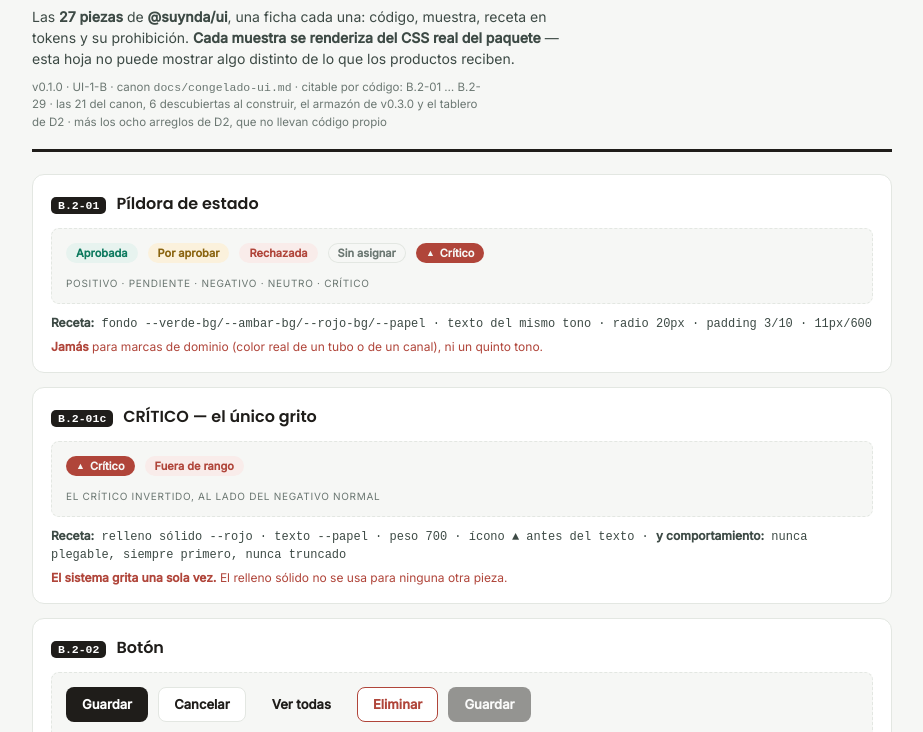
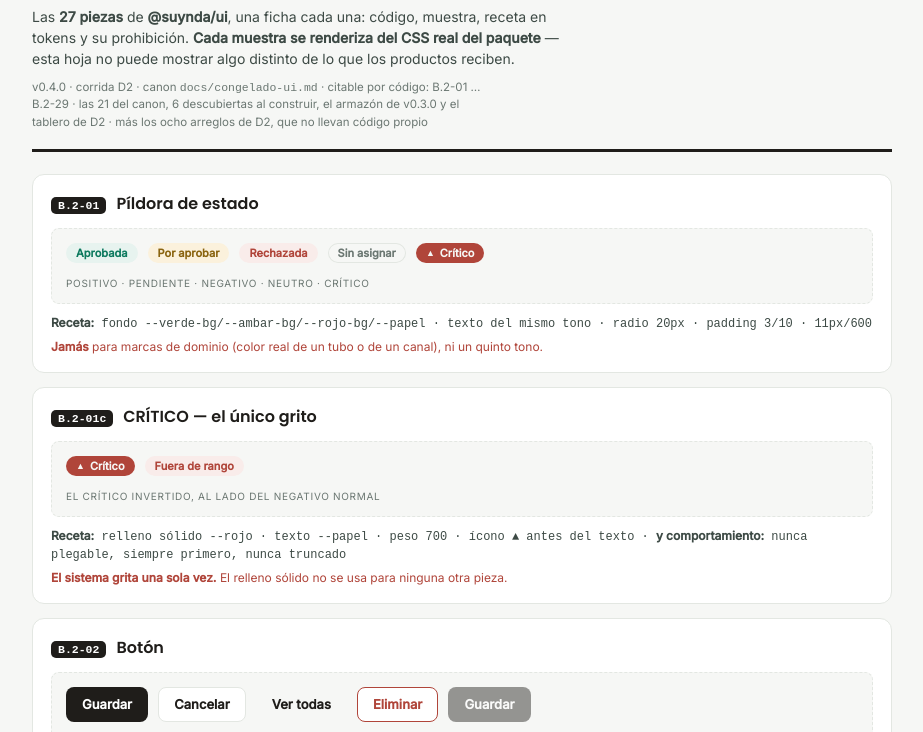
Before and after one commit to liviojanz/suynda-ui, a website: page catalogo/hoja.html in a window 1280 px wide. Shown: the part 68-800 px from the top of the page, without its empty margins (178-1101 px from the left). Drawn offline with Linux system fonts and the light colour scheme.

Commit message:
v0.4.0 — la corrida D2, cerrada
Menor y no parche porque `.tarjeta` gana `display: block`: un consumidor que
tenga `<a class="tarjeta">` cambia de maquetacion al re-pinear. Es el arreglo
de O-1 y es deliberado, pero no es transparente.

Suite 85/85 - build 0 - compuerta sin deriva.

Co-Authored-By: Claude Opus 5 <noreply@anthropic.com>

```diff
--- a/catalogo/hoja.html
+++ b/catalogo/hoja.html
@@ -94,7 +94,7 @@
 <header class="portada">
   <h1>Hoja de especificación</h1>
   <p>Las <b>27 piezas</b> de <b>@suynda/ui</b>, una ficha cada una: código, muestra, receta en tokens y su prohibición. <b>Cada muestra se renderiza del CSS real del paquete</b> — esta hoja no puede mostrar algo distinto de lo que los productos reciben.</p>
-  <p class="sello">v0.1.0 · UI-1-B · canon <code>docs/congelado-ui.md</code> · citable por código: B.2-01 … B.2-29 · las 21 del canon, 6 descubiertas al construir, el armazón de v0.3.0 y el tablero de D2 · más los ocho arreglos de D2, que no llevan código propio</p>
+  <p class="sello">v0.4.0 · corrida D2 · canon <code>docs/congelado-ui.md</code> · citable por código: B.2-01 … B.2-29 · las 21 del canon, 6 descubiertas al construir, el armazón de v0.3.0 y el tablero de D2 · más los ocho arreglos de D2, que no llevan código propio</p>
 </header>
 
 <!-- 01 -->
--- a/package.json
+++ b/package.json
@@ -1,6 +1,6 @@
 {
   "name": "@suynda/ui",
-  "version": "0.3.5",
+  "version": "0.4.0",
   "description": "El shell de Suynda: tokens, piezas, iconos, fuentes y el MONTADOR del marco. Se consume por tag de git, igual que @suynda/contracts.",
   "type": "module",
   "license": "UNLICENSED",
```
